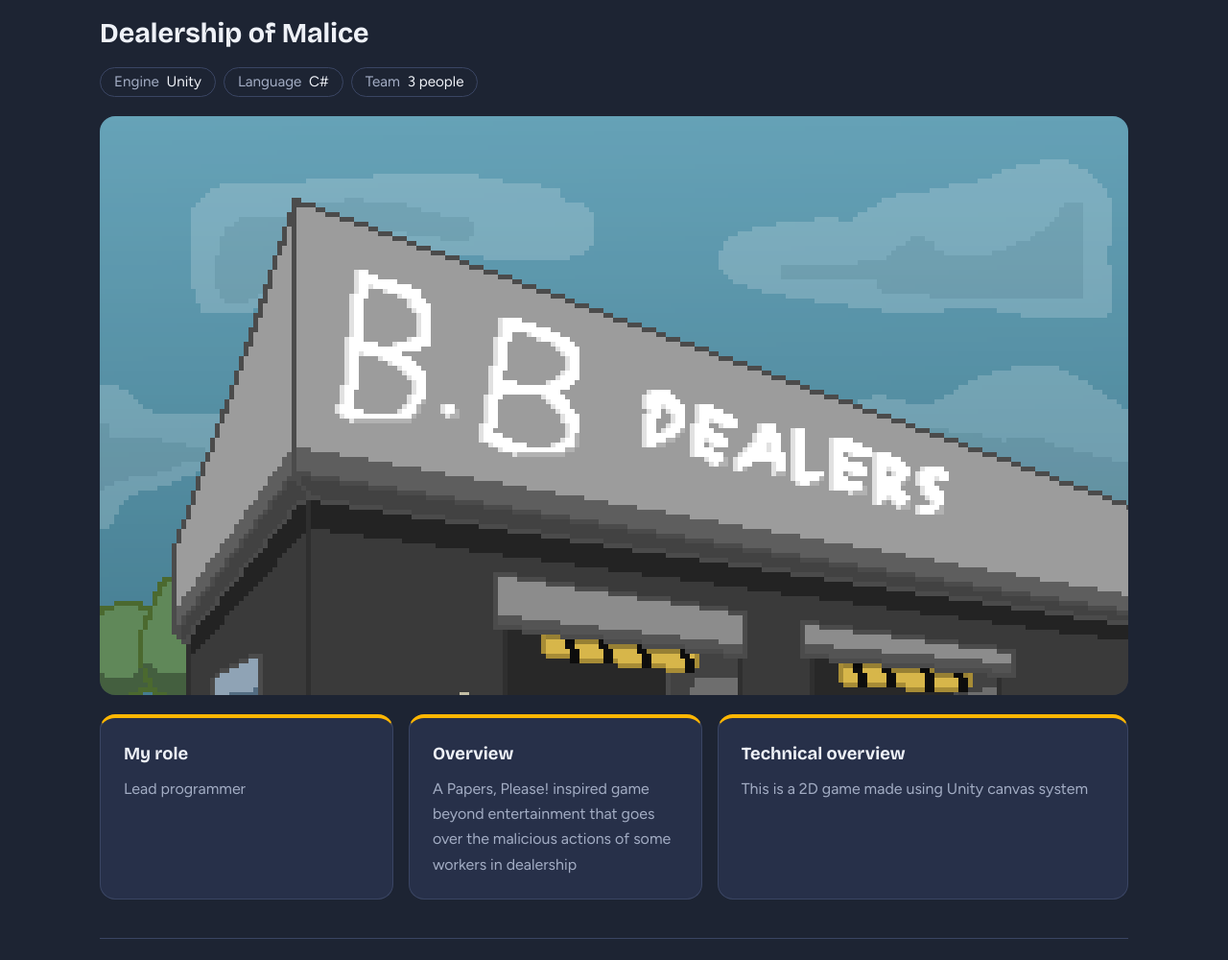
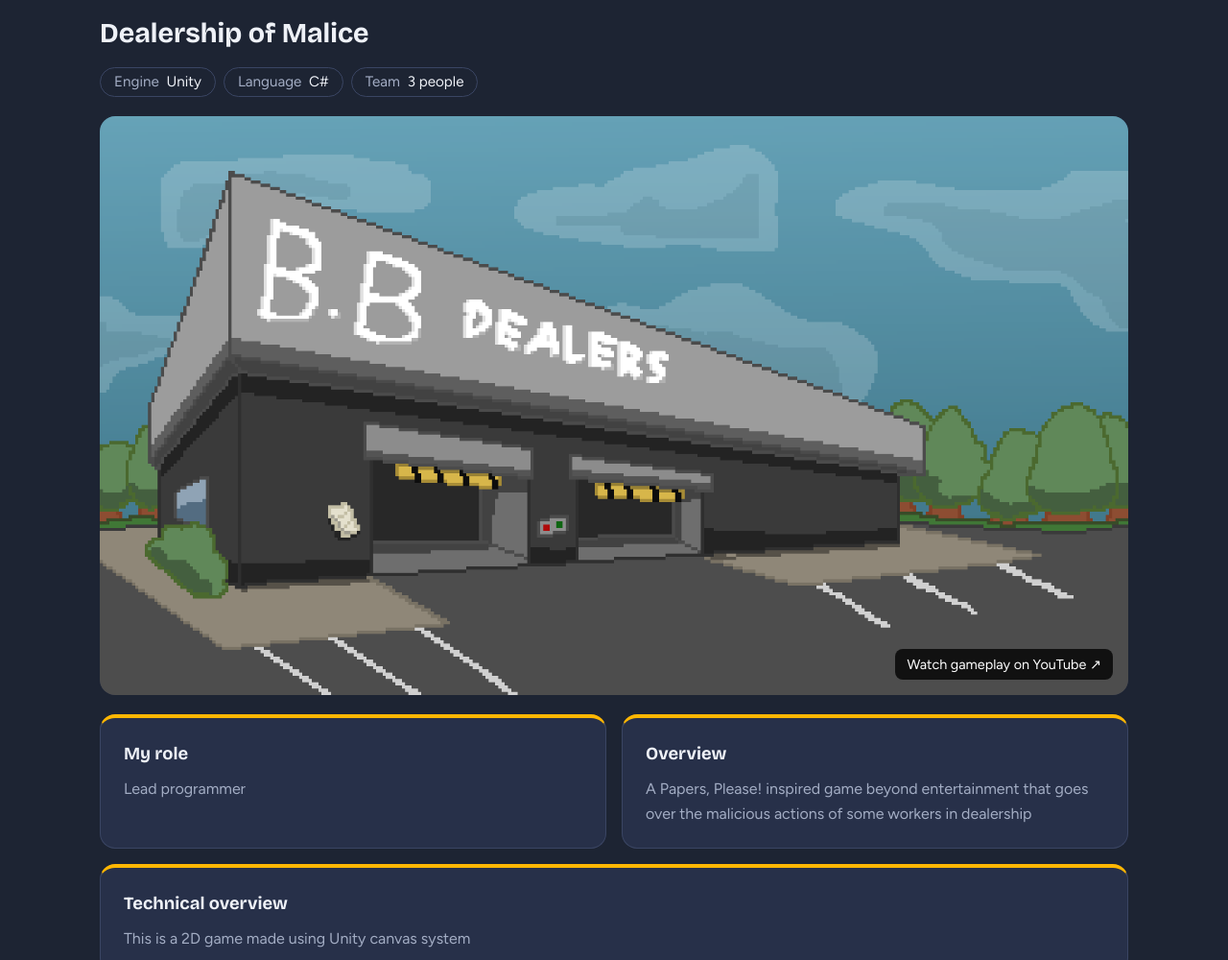
Before and after one commit to ArmedAlexandr/ArmedAlexandr.github.io, a plain HTML site: page index.html in a window 1280 px wide. Shown: the part 1080-2080 px from the top of the page at 96% size. Drawn offline with nearby package versions, Linux system fonts and the light colour scheme.

Commit message:
working on the structure

```diff
--- a/index.html
+++ b/index.html
@@ -92,15 +92,15 @@
           <li><span>Team</span> 3 people</li>
         </ul>
 
-        <!-- Video: delete the grey box and put in a YouTube embed instead.
-             Take the part of your YouTube link after v= (the video ID) and use:
-             <iframe src="https://www.youtube.com/embed/VIDEO_ID" title="Gameplay video" loading="lazy" allowfullscreen></iframe>
-
-             To use a video file instead, put it in a folder called videos and use:
-             <video controls preload="metadata" src="videos/my-game.mp4"></video> -->
+        <!-- Thumbnail image: keep the image file next to index.html.
+             Replace the YouTube video ID below with the ID from your own video URL. -->
         <div class="video">
-          <!-- <div class="video-empty">Gameplay video coming soon</div> -->
-          <div class="game-thumbnail"><img src="DmaliceBG.png" alt=""></div>
+          <a class="video-link" href="https://www.youtube.com/watch?v=ADD_DEALERSHIP_OF_MALICE_VIDEO_ID"
+             target="_blank" rel="noopener noreferrer"
+             aria-label="Watch Dealership of Malice gameplay on YouTube">
+            <img src="DmaliceBG.png" alt="Gameplay screenshot from Dealership of Malice">
+            <span class="video-link-label">Watch gameplay on YouTube ↗</span>
+          </a>
         </div>
 
         <div class="info">
@@ -112,7 +112,7 @@
             <h4>Overview</h4>
             <p>A Papers, Please! inspired game beyond entertainment that goes over the malicious actions of some workers in dealership </p>
           </div>
-          <div class="box">
+          <div class="box box--technical">
             <h4>Technical overview</h4>
             <p>This is a 2D game made using Unity canvas system</p>
           </div>
@@ -128,7 +128,12 @@
           <li><span>Team</span> Solo</li>
         </ul>
         <div class="video">
-          <div class="video-empty">Gameplay video coming soon</div>
+          <a class="video-link" href="https://www.youtube.com/watch?v=ADD_WICKED_CHRISTMAS_VIDEO_ID"
+             target="_blank" rel="noopener noreferrer"
+             aria-label="Watch Wicked Christmas gameplay on YouTube">
+            <img src="WickedChristmasBG.png" alt="Gameplay screenshot from Wicked Christmas">
+            <span class="video-link-label">Watch gameplay on YouTube ↗</span>
+          </a>
         </div>
         <div class="info">
           <div class="box">
@@ -139,7 +144,7 @@
             <h4>Overview</h4>
             <p>3D platformer </p>
           </div>
-          <div class="box">
+          <div class="box box--technical">
             <h4>Technical overview</h4>
             <p>How it works: systems you built, tools used, problems you solved.</p>
           </div>
@@ -155,7 +160,12 @@
           <li><span>Team</span> Solo</li>
         </ul>
         <div class="video">
-          <div class="video-empty">Gameplay video coming soon</div>
+          <a class="video-link" href="https://www.youtube.com/watch?v=ADD_CHICK_AND_FLY_VIDEO_ID"
+             target="_blank" rel="noopener noreferrer"
+             aria-label="Watch Chick &amp; Fly gameplay on YouTube">
+            <img src="ChickFlyBG.png" alt="Gameplay screenshot from Chick &amp; Fly">
+            <span class="video-link-label">Watch gameplay on YouTube ↗</span>
+          </a>
         </div>
         <div class="info">
           <div class="box">
@@ -166,7 +176,7 @@
             <h4>Overview</h4>
             <p>This is a simple 2D endless runner with a simple goal, get as many points and last as long as you can</p>
           </div>
-          <div class="box">
+          <div class="box box--technical">
             <h4>Technical overview</h4>
             <p>The game utilises 8 layer background with each layer moving at a different speed to create a parralax effect</p>
           </div>
--- a/style.css
+++ b/style.css
@@ -221,12 +221,36 @@ h2 {
   margin-bottom: 20px;
 }
 
-.video iframe,
-.video video {
+/* The link and image fill the 16:9 video area. "contain" shows the whole image. */
+.video-link {
+  position: relative;
   display: block;
   width: 100%;
   height: 100%;
-  border: 0;
+}
+
+.video-link img {
+  display: block;
+  width: 100%;
+  height: 100%;
+  object-fit: contain;
+}
+
+.video-link-label {
+  position: absolute;
+  right: 16px;
+  bottom: 16px;
+  padding: 7px 12px;
+  border-radius: 8px;
+  background: rgba(0, 0, 0, 0.78);
+  color: #ffffff;
+  font-size: 0.9rem;
+  line-height: 1.3;
+}
+
+.video-link:hover .video-link-label {
+  background: var(--accent);
+  color: var(--bg);
 }
 
 .video-empty {
@@ -237,7 +261,7 @@ h2 {
   color: var(--muted);
 }
 
-/* Project info: three boxes left to right on wide screens, stacked on phones */
+/* Project info: role and overview sit side by side; technical overview spans below */
 .info {
   display: grid;
   grid-template-columns: 1fr;
@@ -245,7 +269,11 @@ h2 {
 }
 
 @media (min-width: 860px) {
-  .info { grid-template-columns: 1fr 1fr 1.4fr; }
+  .info { grid-template-columns: 1fr 1fr; }
+}
+
+.box--technical {
+  grid-column: 1 / -1;
 }
 
 .box {
```
